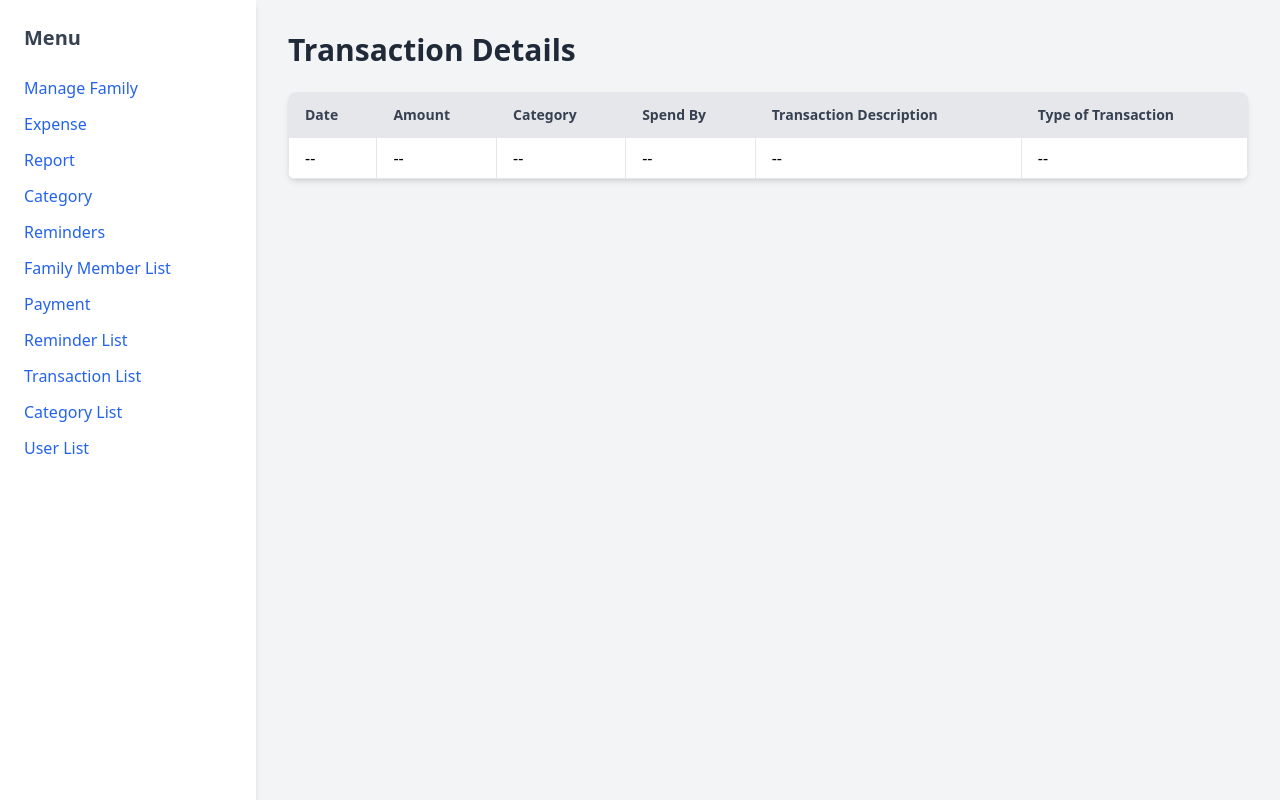
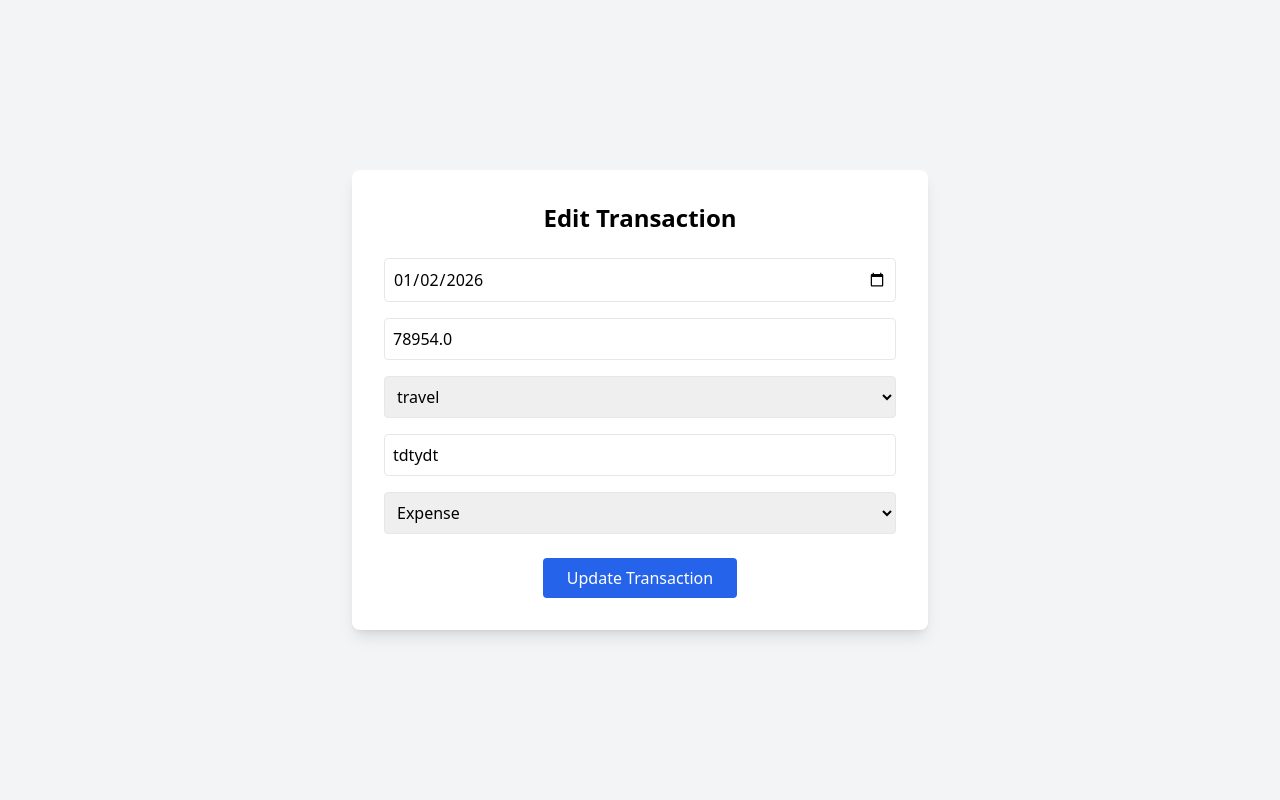
Before and after one commit to anjuraveendran78-source/expense, a Django app: page /user/trans1_edit/6/ in a window 1280 px wide. Run offline with Django 5.2, Linux system fonts and the light colour scheme; data comes from the database, SQL or seed files in the repository; both versions use the stored data as it was after the commit; some libraries are stand-ins or nearby versions.

Commit message:
05/01/25

```diff
--- a/user/templates/reminder_list2.html
+++ b/user/templates/reminder_list2.html
@@ -70,12 +70,12 @@
           <td class="px-4 py-2 border">{{ r.Email_id }}</td>
 
           <td class="px-4 py-2 border text-center space-x-2">
-            <a href="{% url 'remind1_edit_page' r.id %}"
+            <a href="{% url 'remind2_edit' r.id %}"
                class="bg-blue-500 text-white px-3 py-1 rounded hover:bg-blue-600">
               Edit
             </a>
 
-            <a href="{% url 'remind1_delete' r.id %}"
+            <a href="{% url 'remind2_delete' r.id %}"
                onclick="return confirm('Delete this reminder?')"
                class="bg-red-500 text-white px-3 py-1 rounded hover:bg-red-600">
               Delete
--- a/user/templates/trans1_edit.html
+++ b/user/templates/trans1_edit.html
@@ -1,82 +1,41 @@
-{% load static %}
 {% load widget_tweaks %}
 
 <!DOCTYPE html>
-<html lang="en">
+<html>
 <head>
-  <meta charset="UTF-8" />
-  <title>Transaction Details</title>
+  <title>Edit Transaction</title>
   <script src="https://cdn.tailwindcss.com"></script>
 </head>
-<body class="bg-gray-100 min-h-screen">
 
-  <div class="flex">
+<body class="bg-gray-100 min-h-screen flex items-center justify-center">
 
-    <!-- Sidebar -->
-    <aside class="w-64 bg-white shadow-md min-h-screen p-6">
-      <h2 class="text-xl font-bold mb-6 text-gray-700">Menu</h2>
-      <ul class="space-y-3 text-blue-600">
-        <li><a href="#" class="hover:text-blue-800">Manage Family</a></li>
-        <li><a href="#" class="hover:text-blue-800">Expense</a></li>
-        <li><a href="#" class="hover:text-blue-800">Report</a></li>
-        <li><a href="#" class="hover:text-blue-800">Category</a></li>
-        <li><a href="#" class="hover:text-blue-800">Reminders</a></li>
-        <li><a href="#" class="hover:text-blue-800">Family Member List</a></li>
-        <li><a href="#" class="hover:text-blue-800">Payment</a></li>
-        <li><a href="#" class="hover:text-blue-800">Reminder List</a></li>
-        <li><a href="#" class="hover:text-blue-800">Transaction List</a></li>
-        <li><a href="#" class="hover:text-blue-800">Category List</a></li>
-        <li><a href="#" class="hover:text-blue-800">User List</a></li>
-      </ul>
-    </aside>
+  <div class="bg-white p-8 rounded-lg shadow-lg w-full max-w-xl">
 
-    <!-- Main Content -->
-    <main class="flex-1 p-8">
+    <h2 class="text-2xl font-bold mb-6 text-center">
+      Edit Transaction
+    </h2>
 
-      <h1 class="text-3xl font-bold mb-6 text-gray-800">
-        Transaction Details
-      </h1>
+    <form method="post">
+      {% csrf_token %}
 
-      <!-- Table Container -->
-      <div class="bg-white shadow-md rounded-lg overflow-x-auto">
-        <table class="min-w-full border border-gray-200">
-          <thead class="bg-gray-200">
-            <tr>
-              <th class="px-4 py-3 text-left text-sm font-semibold text-gray-700 border">
-                Date
-              </th>
-              <th class="px-4 py-3 text-left text-sm font-semibold text-gray-700 border">
-                Amount
-              </th>
-              <th class="px-4 py-3 text-left text-sm font-semibold text-gray-700 border">
-                Category
-              </th>
-              <th class="px-4 py-3 text-left text-sm font-semibold text-gray-700 border">
-                Spend By
-              </th>
-              <th class="px-4 py-3 text-left text-sm font-semibold text-gray-700 border">
-                Transaction Description
-              </th>
-              <th class="px-4 py-3 text-left text-sm font-semibold text-gray-700 border">
-                Type of Transaction
-              </th>
-            </tr>
-          </thead>
+      <div class="space-y-4">
 
-          <tbody class="bg-white">
-            <tr class="hover:bg-gray-50">
-              <td class="px-4 py-2 border">--</td>
-              <td class="px-4 py-2 border">--</td>
-              <td class="px-4 py-2 border">--</td>
-              <td class="px-4 py-2 border">--</td>
-              <td class="px-4 py-2 border">--</td>
-              <td class="px-4 py-2 border">--</td>
-            </tr>
-          </tbody>
-        </table>
+        {{ forms.date|add_class:"w-full border p-2 rounded" }}
+        {{ forms.amount|add_class:"w-full border p-2 rounded" }}
+        {{ forms.category_id|add_class:"w-full border p-2 rounded" }}
+        {{ forms.Transaction_desc|add_class:"w-full border p-2 rounded" }}
+        {{ forms.Type|add_class:"w-full border p-2 rounded" }}
+
       </div>
 
-    </main>
+      <div class="mt-6 text-center">
+        <button class="bg-blue-600 text-white px-6 py-2 rounded hover:bg-blue-700">
+          Update Transaction
+        </button>
+      </div>
+
+    </form>
+
   </div>
 
 </body>
--- a/user/urls.py
+++ b/user/urls.py
@@ -43,9 +43,14 @@ urlpatterns = [
      path('user/category_delete/<int:id>/',views.category_delete,name='category_delete'),
      path('user/category_edit/<int:id>/',views.category_edit_page,name='category_edit_page'),
      path('user/remind1_delete/<int:id>/',views.remind1_delete,name='remind1_delete'),
+     path('user/remind2_delete/<int:id>/',views.remind2_delete,name='remind2_delete'),
      path('user/remind1_edit/<int:id>/',views.remind1_edit_page,name='remind1_edit_page'),
+     path('user/remind2_edit/<int:id>/', views.remind2_edit_page, name='remind2_edit'),
      path('user/trans1_delete/<int:id>/',views.trans1_delete,name='trans1_delete'),
-     path('user/trans1_edit/<int:id>/',views.trans1_edit,name='trans1_edit'),
+     path('user/trans1_edit/<int:id>/', views.trans1_edit, name='trans1_edit'),
+     path('user/trans2_edit/<int:id>/', views.trans2_edit, name='trans2_edit'),
+     path('user/trans2_delete/<int:id>/', views.trans2_delete, name='trans2_delete'),
+
 
 
    #action
--- a/user/views.py
+++ b/user/views.py
@@ -19,6 +19,7 @@ from xhtml2pdf import pisa
 from django.contrib import messages
 from datetime import datetime, timedelta
 print("DATETIME IMPORT CHECK:", datetime)
+from django.conf import settings
 
 
 #BASIC Page Renders
@@ -133,8 +134,6 @@ def user_reg1_page(request):
 
 #family member Registration Action Pages
 
-
-
 def user_reg2_page(request):
 
     if request.method == "POST":
@@ -164,7 +163,6 @@ def user_reg2_page(request):
 
     return render(request, "famhome.html")
 
-
 #transaction, category, member, user list pages
 
 def Transaction1_page(request):
@@ -183,7 +181,6 @@ def Memberlist_page(request):
     members = Registration.objects.filter(role='family')
     return render(request, 'fam_member.html', {'members': members})
 
-
 def userlist_page(request):
     users = Registration.objects.filter(role='user')
     return render(request, 'user_list.html', {'forms': users})
@@ -197,15 +194,36 @@ def trans1_delete(request, id):
     return redirect('Transaction1_page')
 
 def trans1_edit(request, id):
-    transac = get_object_or_404(Transaction, id=id)
+    transaction = Transaction.objects.get(id=id)
+
     if request.method == "POST":
-        form = TransactionForm(request.POST, instance=transac)
+        form = TransactionForm(request.POST, instance=transaction)
         if form.is_valid():
             form.save()
             return redirect('Transaction1_page')
     else:
-        form = TransactionForm(instance=transac)
-    return render(request, "trans1_edit.html", {'forms': form, 'transac': transac})
+        form = TransactionForm(instance=transaction)
+
+    return render(request, 'trans1_edit.html', {'forms': form})
+
+def trans2_edit(request, id):
+    transaction = Transaction.objects.get(id=id)
+
+    if request.method == "POST":
+        form = TransactionForm(request.POST, instance=transaction)
+        if form.is_valid():
+            transaction = form.save(commit=False)
+            transaction.owner_type = 'family'
+            transaction.save()
+            return redirect('Transaction2_page')
+    else:
+        form = TransactionForm(instance=transaction)
+
+    return render(request, 'trans2_edit.html', {'forms': form})
+
+def trans2_delete(request, id):
+    Transaction.objects.filter(id=id).delete()
+    return redirect('Transaction2_page')
 
 #2.Family Member
 
@@ -270,6 +288,11 @@ def remind1_delete(request, id):
     user.delete()
     return redirect('reminder_list1')
 
+def remind2_delete(request, id):
+    user = Reminder.objects.get(id=id)
+    user.delete()
+    return redirect('reminder_list2')
+
 def remind1_edit_page(request, id):
     remind = get_object_or_404(Reminder, id=id)
     if request.method == "POST":
@@ -280,6 +303,17 @@ def remind1_edit_page(request, id):
     else:
         form = ReminderForm(instance=remind)
     return render(request, "remind1_edit.html", {'forms': form, 'remind':remind})
+
+def remind2_edit_page(request, id):
+    remind = get_object_or_404(Reminder, id=id)
+    if request.method == "POST":
+        form = ReminderForm(request.POST, instance=remind)
+        if form.is_valid():
+            form.save()
+            return redirect('reminder_list2')
+    else:
+        form = ReminderForm(instance=remind)
+    return render(request, "remind2_edit.html", {'forms': form, 'remind':remind})
 
 def user_reset_page(request):
     if request.method == "POST":
@@ -327,22 +361,71 @@ def user_familyexpense_page(request):
 def user_reminder1_page(request):
     if request.method == "POST":
         form = ReminderForm(request.POST)
+
         if form.is_valid():
             reminder = form.save(commit=False)
             reminder.owner_type = 'user'
             reminder.save()
-            return redirect('reminder_list1')   #redirect after save
+
+            # ================= SEND EMAIL =================
+            subject = "New Reminder Created"
+            message = f"""
+Hello,
+
+Your reminder has been successfully created.
+
+Date : {reminder.date}
+Time : {reminder.time}
+Description : {reminder.Reminder_desc}
+
+Thank you for using Expense Tracker.
+"""
+
+            recipient_list = [reminder.Email_id]
+
+            send_mail(
+                subject,
+                message,
+                settings.DEFAULT_FROM_EMAIL,
+                recipient_list,
+                fail_silently=False
+            )
+
+            return redirect('reminder_list1')
+   #redirect after save
 
 
 
 def user_reminder2_page(request):
     if request.method == "POST":
         form = ReminderForm(request.POST)
+
         if form.is_valid():
             reminder = form.save(commit=False)
             reminder.owner_type = 'family'
             reminder.save()
-            return redirect('reminder_list2')   # redirect after save
+
+            subject = "Family Reminder Created"
+            message = f"""
+Hello,
+
+A new family reminder has been created.
+
+Date : {reminder.date}
+Time : {reminder.time}
+Description : {reminder.Reminder_desc}
+"""
+
+            send_mail(
+                subject,
+                message,
+                settings.DEFAULT_FROM_EMAIL,
+                [reminder.Email_id],
+                fail_silently=False
+            )
+
+            return redirect('reminder_list2')
+# redirect after save
 
 
 #phonepe functions
```
Also changed, not shown: user/templates/remind2_edit.html (added, +21 -0 lines), user/templates/trans2_edit.html (added, +96 -0 lines), user/templates/transaction_list2.html (+15 -1 lines), db.sqlite3.
